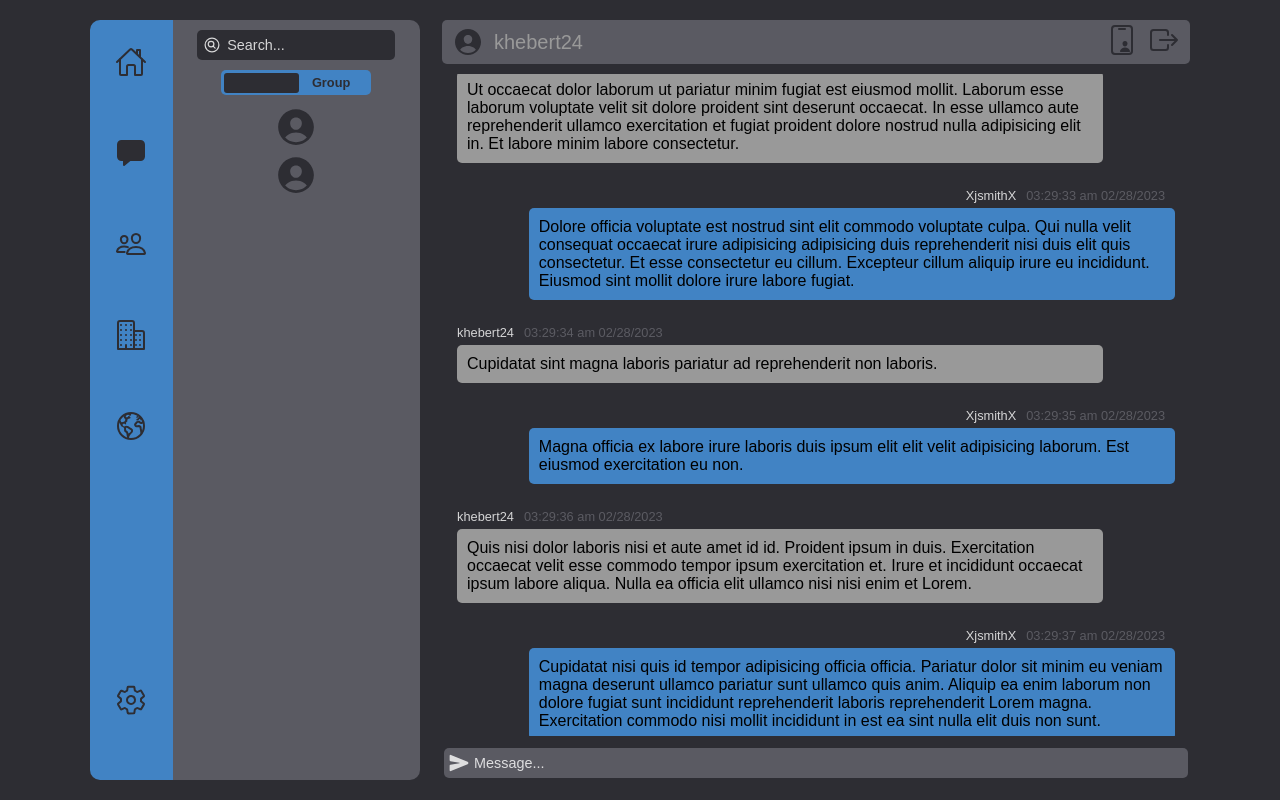
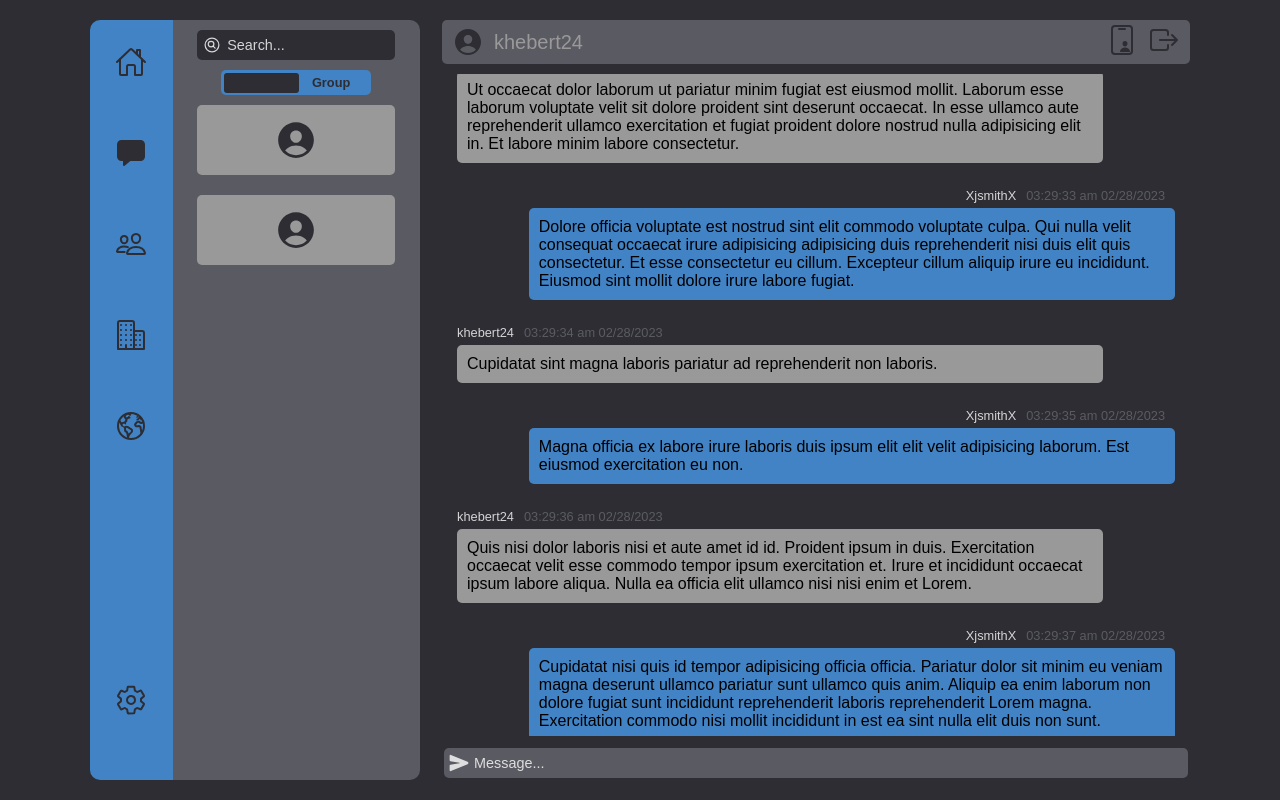
Before and after one commit to kraig-hebert/chat, a React (Create React App) app in the folder client/: page / in a window 1280 px wide. Both pictures are taken after a click on the element 330 px from the left and 82 px from the top of the page. Built offline with nearby package versions, Linux system fonts and the light colour scheme.

Commit message:
updated names for card to GroupCard and SoloCard....now need to fix layout of GroupCard

```diff
--- a/client/src/components/sideMenu/menuOptions/directMessagesOptions/DirectMessagesOptions.jsx
+++ b/client/src/components/sideMenu/menuOptions/directMessagesOptions/DirectMessagesOptions.jsx
@@ -2,7 +2,7 @@ import React, { useState } from 'react';
 import PropTypes from 'prop-types';
 
 import { useStyles } from './directMessagesOptionsStyles';
-import DirectMessageCard from './directMessageCard/DirectMessageCard';
+import SoloCard from './soloCard/SoloCard';
 import GroupCard from './groupCard/GroupCard';
 import MessageTypeSelector from './messageTypeSelector/MessageTypeSelector';
 
@@ -24,7 +24,7 @@ const DirectMessagesOptions = (props) => {
             user,
             date: new Date(),
           };
-          return <DirectMessageCard cardData={data} key={index} />;
+          return <SoloCard cardData={data} key={index} />;
         });
     } else if (selectedType === 'group') {
       return groups
--- a/client/src/components/sideMenu/menuOptions/directMessagesOptions/groupCard/GroupCard.jsx
+++ b/client/src/components/sideMenu/menuOptions/directMessagesOptions/groupCard/GroupCard.jsx
@@ -25,8 +25,8 @@ const GroupCard = (props) => {
     <div
       className={
         cardData.group.title === activeDirectMessageThread
-          ? classes.activeDirectMessageCard
-          : classes.directMessageCard
+          ? classes.activeGroupCard
+          : classes.groupCard
       }
       onClick={handleCardClick}
     >
--- a/client/src/components/sideMenu/menuOptions/directMessagesOptions/groupCard/groupCardStyles.js
+++ b/client/src/components/sideMenu/menuOptions/directMessagesOptions/groupCard/groupCardStyles.js
@@ -12,8 +12,8 @@ export const useStyles = createUseStyles((theme) => ({
     borderRadius: '5px',
     cursor: 'pointer',
   },
-  activeDirectMessageCard: {
-    extend: 'directMessageCard',
+  activeGroupCard: {
+    extend: 'groupCard',
     backgroundColor: theme.blue.main,
   },
   icon: {
--- a/client/src/components/sideMenu/menuOptions/directMessagesOptions/directMessageCard/DirectMessageCard.jsx
+++ b/client/src/components/sideMenu/menuOptions/directMessagesOptions/soloCard/SoloCard.jsx
@@ -7,10 +7,10 @@ import {
   directMessageThreadSelected,
   selectActiveDirectMessageThread,
 } from '../../../../../reducers/appSettings';
-import { useStyles } from './directMessageCardStyles';
+import { useStyles } from './soloCardStyles';
 import MessageInfo from './messageInfo/MessageInfo';
 
-const DirectMessageCard = (props) => {
+const SoloCard = (props) => {
   const { cardData } = props;
   const dispatch = useDispatch();
   const activeDirectMessageThread = useSelector(
@@ -25,8 +25,8 @@ const DirectMessageCard = (props) => {
     <div
       className={
         cardData.user === activeDirectMessageThread
-          ? classes.activeDirectMessageCard
-          : classes.directMessageCard
+          ? classes.activeSoloCard
+          : classes.soloCard
       }
       onClick={handleCardClick}
     >
@@ -36,8 +36,8 @@ const DirectMessageCard = (props) => {
   );
 };
 
-DirectMessageCard.propTypes = {
+SoloCard.propTypes = {
   cardData: PropTypes.object,
 };
 
-export default DirectMessageCard;
+export default SoloCard;
--- a/client/src/components/sideMenu/menuOptions/directMessagesOptions/directMessageCard/directMessageCardStyles.js
+++ b/client/src/components/sideMenu/menuOptions/directMessagesOptions/soloCard/soloCardStyles.js
@@ -1,7 +1,7 @@
 import { createUseStyles } from 'react-jss';
 
 export const useStyles = createUseStyles((theme) => ({
-  directMessageCard: {
+  soloCard: {
     display: 'flex',
     justifyContent: 'space-around',
     alignItems: 'center',
@@ -12,8 +12,8 @@ export const useStyles = createUseStyles((theme) => ({
     borderRadius: '5px',
     cursor: 'pointer',
   },
-  activeDirectMessageCard: {
-    extend: 'directMessageCard',
+  activeSoloCard: {
+    extend: 'soloCard',
     backgroundColor: theme.blue.main,
   },
   icon: {
```
Also changed, not shown: client/src/components/sideMenu/menuOptions/directMessagesOptions/soloCard/messageInfo/MessageInfo.jsx (renamed from client/src/components/sideMenu/menuOptions/directMessagesOptions/directMessageCard/messageInfo/MessageInfo.jsx), client/src/components/sideMenu/menuOptions/directMessagesOptions/soloCard/messageInfo/messageInfoStyles.js (renamed from client/src/components/sideMenu/menuOptions/directMessagesOptions/directMessageCard/messageInfo/messageInfoStyles.js), 2 other files (tests, documents, lock files or other folders).
